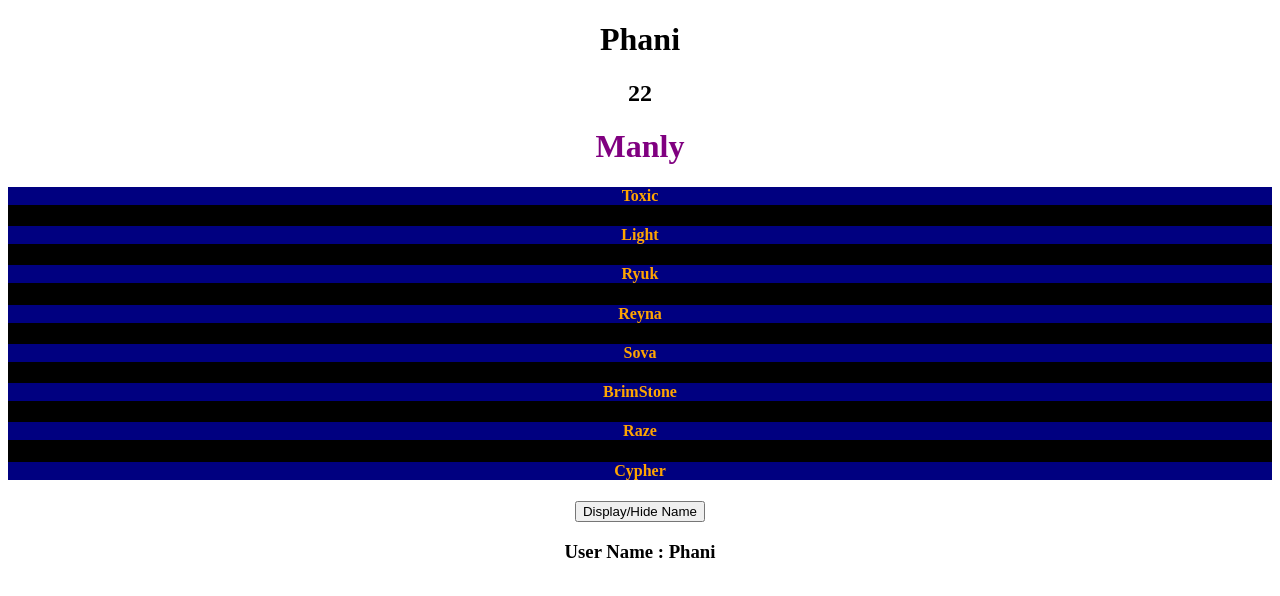
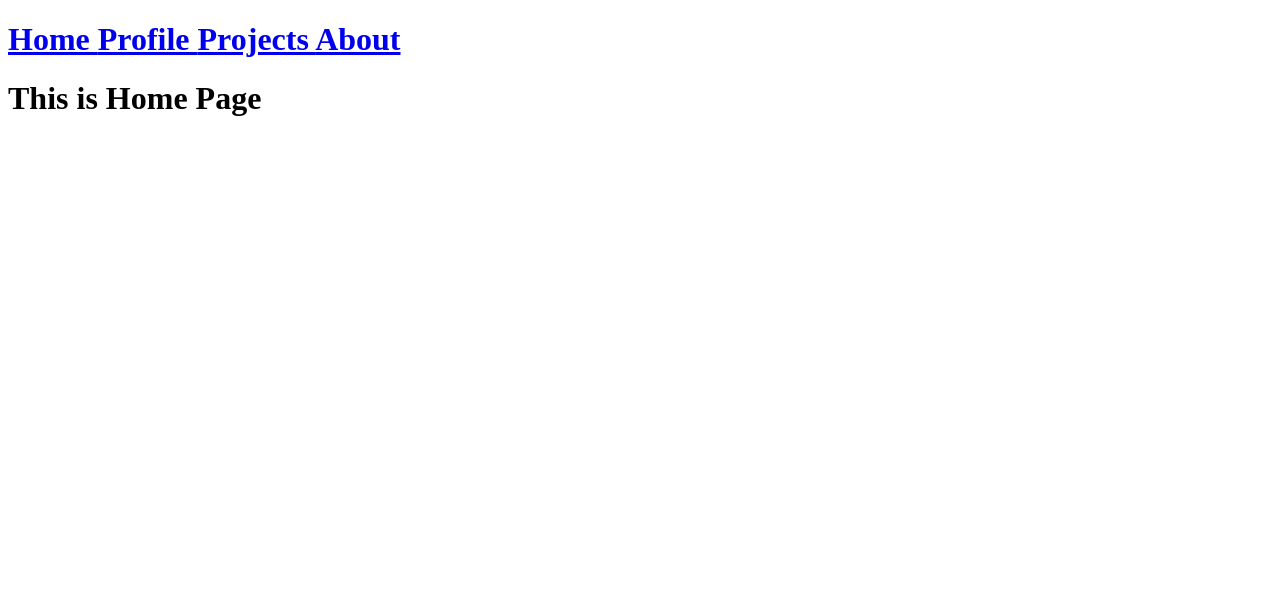
Before and after one commit to phaneendhra-ch/ReactPractice_Repo, a React (Create React App) app: page / in a window 1280 px wide. Shown: the top 596 px of the page. Built offline with nearby package versions, Linux system fonts and the light colour scheme; no server answers.

Commit message:
React Learning (Added Router Basics)

```diff
--- a/package.json
+++ b/package.json
@@ -9,6 +9,7 @@
     "axios": "^1.3.5",
     "react": "^18.2.0",
     "react-dom": "^18.2.0",
+    "react-router-dom": "^6.10.0",
     "react-scripts": "5.0.1",
     "web-vitals": "^2.1.4"
   },
--- /dev/null
+++ b/src/New.js
@@ -0,0 +1,26 @@
+import {BrowserRouter as Router, Route,Routes,Link} from 'react-router-dom'
+import Home from './pages/Home'
+import Profile from './pages/Profile';
+import Projects from './pages/Projects';
+import About from './pages/About';
+import Navbar from './pages/Navbar';
+
+function New(){
+    return (
+    <div className="New">
+        <Router>
+               <Navbar/>
+
+            <Routes>
+                <Route path="/" element={<Home/>} />
+                <Route path="/Profile" element={<Profile/>}/>
+                <Route path="/Projects" element={<Projects/>}/>
+                <Route path="/About" element={<About/>} />
+                <Route path="*" element={<h1><b>PAGE NOT FOUND</b></h1>} />
+            </Routes>
+        </Router>
+
+    </div>)
+}
+
+export default New;
--- a/src/index.js
+++ b/src/index.js
@@ -1,10 +1,12 @@
 import React from 'react';
 import ReactDOM from 'react-dom/client';
 import App from './App';
+import New from './New';
 
 const root = ReactDOM.createRoot(document.getElementById('root'));
 root.render(
   // <React.StrictMode>
-    <App />
+    //<App />
+    <New/>
   // </React.StrictMode>
 );
--- /dev/null
+++ b/src/pages/About.js
@@ -0,0 +1,5 @@
+function About(){
+    return (<h1 className="About"> This is About Page</h1>)
+}
+
+export default About;
--- /dev/null
+++ b/src/pages/Home.js
@@ -0,0 +1,5 @@
+function Home(){
+    return (<h1 className="Home"> This is Home Page</h1>)
+}
+
+export default Home;
--- /dev/null
+++ b/src/pages/Navbar.js
@@ -0,0 +1,13 @@
+import {Link} from 'react-router-dom'
+
+function Navbar(){
+    return (
+        <h1 className="Navbar">
+                <Link to="/">Home </Link>
+                <Link to="/Profile">Profile </Link>
+                <Link to="/Projects">Projects </Link>
+                <Link to="/About">About </Link>
+        </h1>)
+}
+
+export default Navbar;
--- /dev/null
+++ b/src/pages/Profile.js
@@ -0,0 +1,5 @@
+function Profile(){
+    return (<h1 className="Profile"> This is Profile Page</h1>)
+}
+
+export default Profile;
--- /dev/null
+++ b/src/pages/Projects.js
@@ -0,0 +1,5 @@
+function Projects(){
+    return (<h1 className="Projects"> This is Projects Page</h1>)
+}
+
+export default Projects;
```
Also changed, not shown: 1 other file (tests, documents, lock files or other folders).
